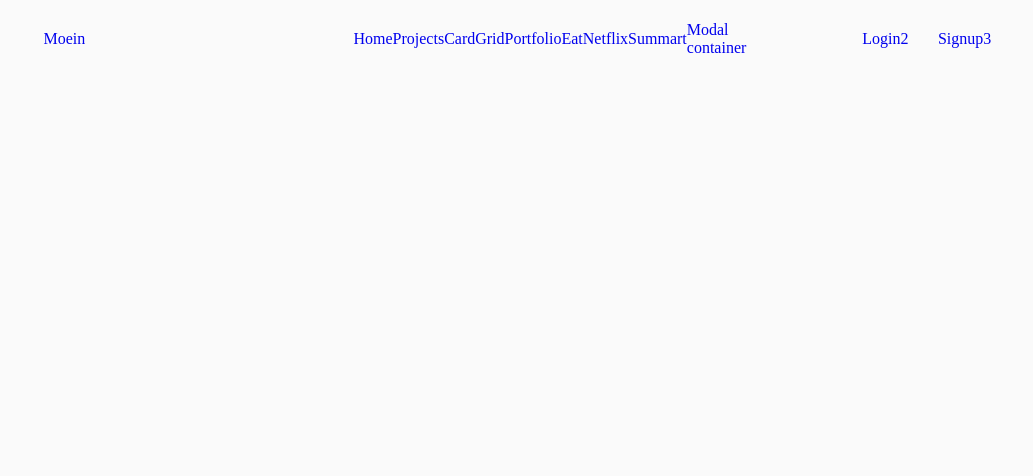
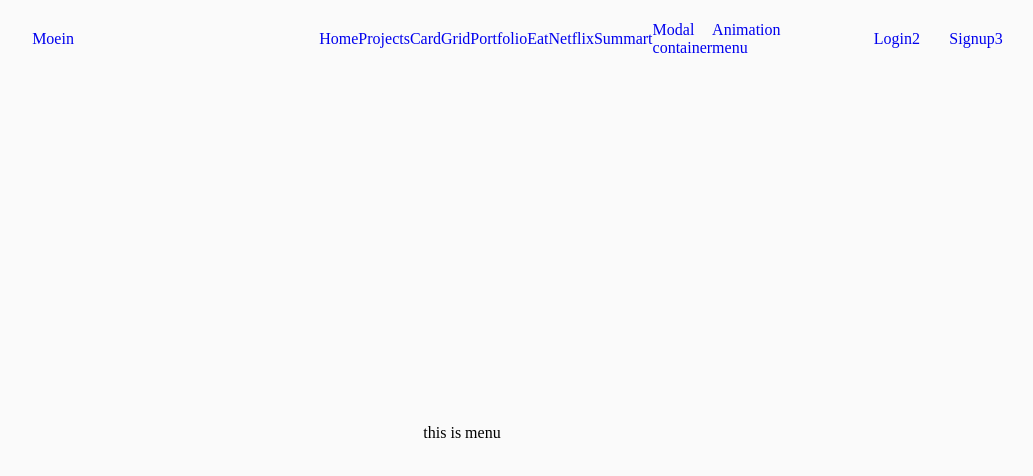
Before and after one commit to moein1/mevn-task, a Vue app in the folder client/: page /menu in a window 1280 px wide. Shown: the top 476 px of the page, without its empty margins (184-1217 px from the left). Built offline with nearby package versions, Linux system fonts and the light colour scheme.

Commit message:
Add the new menu component for adding more animation to that.

```diff
--- /dev/null
+++ b/client/src/components/menu.vue
@@ -0,0 +1,10 @@
+<template>
+  <div>this is menu</div>
+</template>
+
+<script>
+export default {};
+</script>
+
+<style>
+</style>
--- a/client/src/components/navbar.vue
+++ b/client/src/components/navbar.vue
@@ -27,6 +27,9 @@
     <li>
       <router-link to="modalContainer">Modal container</router-link>
     </li>
+    <li>
+      <router-link to="menu">Animation menu</router-link>
+    </li>
   </ul>
 </template>
 
--- a/client/src/main.ts
+++ b/client/src/main.ts
@@ -21,6 +21,7 @@ import eat from './components/eat.vue';
 import netflix from './components/netflix.vue';
 import modalContainer from './components/modalContainer.vue';
 import modal from './components/modal.vue';
+import menu from './components/menu.vue';
 
 
 import 'font-awesome/css/font-awesome.css'
@@ -45,6 +46,7 @@ Vue.component('eat', eat);
 Vue.component('netflix', netflix);
 Vue.component('modalContainer', modalContainer);
 Vue.component('modal', modal);
+Vue.component('menu', menu);
 
 Vue.config.productionTip = false
 
--- a/client/src/router.ts
+++ b/client/src/router.ts
@@ -67,5 +67,10 @@ export default new Router({
       name: 'modalContainer',
       component: () => import('./components/modalContainer.vue'),
     },
+    {
+      path: '/menu',
+      name: 'menu',
+      component: () => import('./components/menu.vue'),
+    },
   ]
 })
--- a/client/styles/main.scss
+++ b/client/styles/main.scss
@@ -4,6 +4,7 @@
 @import './base/common';
 @import './components/brandSection';
 @import './components/navbar';
+@import './components/menu';
 @import './components/authentication';
 @import './components/topSection';
 @import './components/signup';
```
Also changed, not shown: client/styles/components/_menu.scss (added).
